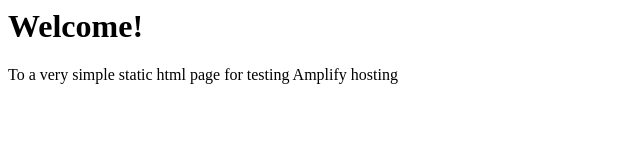
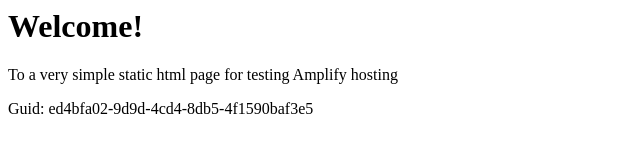
Before and after one commit to aws-aemilia-lhr/Github-PR-Commit-Integration-Test-DoNotTouch-Gith-P5X5MO5I-v1-prod-eu-west-2, a website: page src/index.html in a window 1280 px wide. Shown: the whole page, without its empty margins (0-640 px from the left). Drawn offline with Linux system fonts and the light colour scheme.

Commit message:
commit from integ tests

```diff
--- a/src/index.html
+++ b/src/index.html
@@ -1,3 +1,5 @@
+
+
 <html lang="en">
 
 <head>
@@ -10,6 +12,6 @@
 <body>
     <h1>Welcome!</h1>
     <p>To a very simple static html page for testing Amplify hosting</p>
-</body>
+    <p>Guid: ed4bfa02-9d9d-4cd4-8db5-4f1590baf3e5</p></body>
 
 </html>
```
